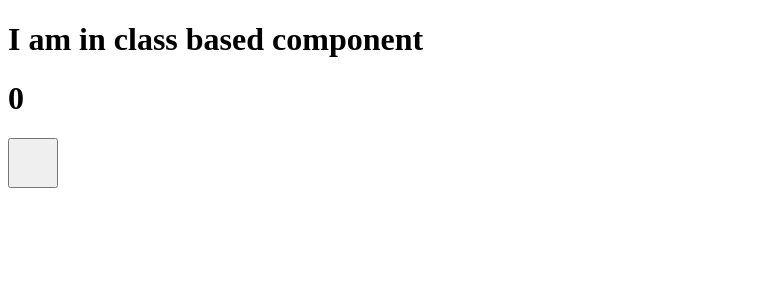
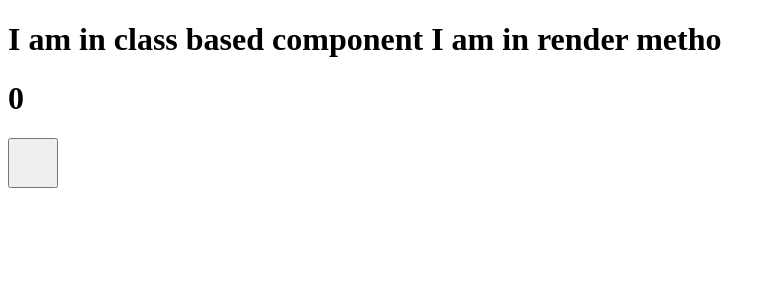
Before and after one commit to sagar56780/first-react-app, a React (Create React App) app: page / in a window 1280 px wide. Shown: the top 300 px of the page, without its empty margins (0-776 px from the left). Built offline with nearby package versions, Linux system fonts and the light colour scheme.

Commit message:
I am in render method

```diff
--- a/src/App.jsx
+++ b/src/App.jsx
@@ -812,6 +812,7 @@ class App extends Component{
         return(<>
          <h1>
             I am in class based component
+            I am in render metho
          </h1>
          <h1>{this.state.counter}</h1>
          <button onClick={()=>{
```
